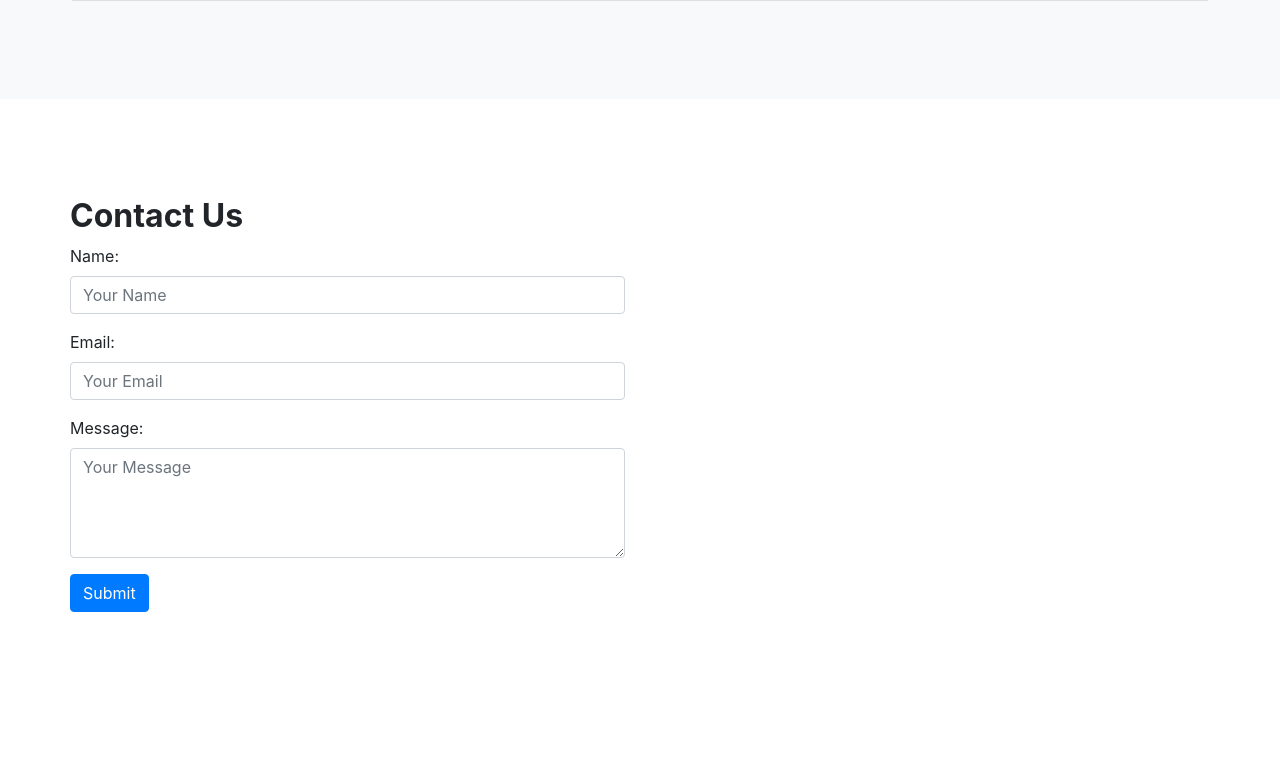
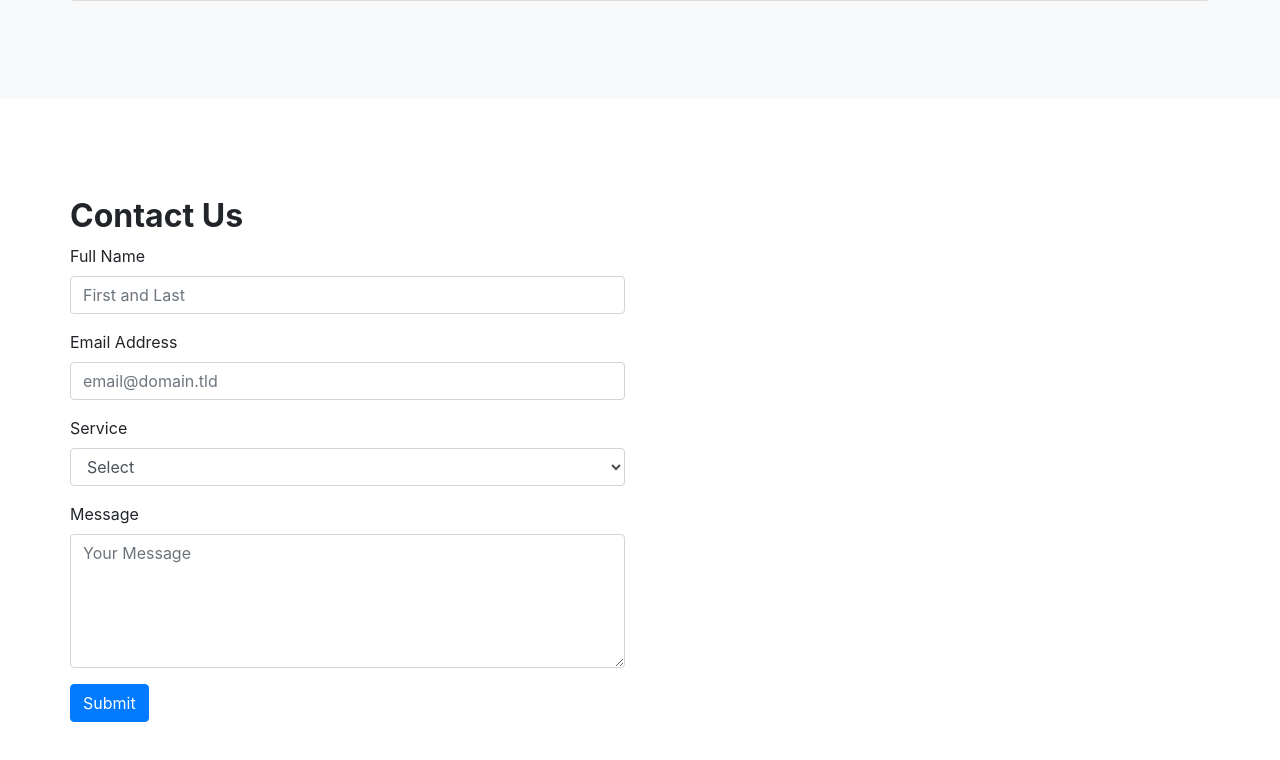
Before and after one commit to team-emiya/team-emiya.github.io, a plain HTML site: page index.html in a window 1280 px wide. Shown: the part 2476-3236 px from the top of the page. Before the commit the page ends 3202 px from the top, so only its background shows below. Drawn offline with nearby package versions, Linux system fonts and the light colour scheme.

Commit message:
Adding in Formspree.io form for basic form to email submissions

```diff
--- a/index.html
+++ b/index.html
@@ -162,24 +162,40 @@
     </section>
 
     <!-- Contact Section -->
+
     <section id="contact" class="py-5 px-5">
         <div class="container">
             <h2 class="display-4">Contact Us</h2>
             <div class="row">
                 <div class="col-md-6">
-                    <form id="contactForm">
+                    <form id="fs-frm" name="department-contact-form" accept-charset="utf-8" action="https://formspree.io/f/xjvqrepo" method="post">
+                        <fieldset id="form-group">
                             <div class="form-group">
-                            <label for="name">Name:</label>
-                            <input type="text" class="form-control" id="name" name="name" placeholder="Your Name" required>
+                                <label for="full-name">Full Name</label>
+                                <input type="text" class="form-control" name="name" id="full-name" placeholder="First and Last" required="">
                             </div>
                             <div class="form-group">
-                            <label for="email">Email:</label>
-                            <input type="email" class="form-control" id="email" name="email" placeholder="Your Email" required>
+                                <label for="email-address">Email Address</label>
+                                <input type="email" class="form-control" name="_replyto" id="email-address" placeholder="email@domain.tld" required="">
                             </div>
                             <div class="form-group">
-                            <label for="message">Message:</label>
-                            <textarea class="form-control" id="message" name="message" rows="4" placeholder="Your Message" required></textarea>
+                                <label for="department">Service</label>
+                                <select name="department" class="form-control" id="department" required="">
+                                    <option value="" selected="" disabled="">Select</option>
+                                    <option value="Networking">Networking</option>
+                                    <option value="Mobile Development">Mobile Development</option>
+                                    <option value="UI/UX Design">UI/UX Design</option>
+                                    <option value="Web Development">Web Development</option>
+                                </select>
                             </div>
+                            <div class="form-group">
+                                <label for="message">Message</label>
+                                <textarea rows="5" class="form-control" name="message" id="message" placeholder="Your Message" ></textarea>
+                            </div>
+
+                          <input type="hidden" class="form-control" name="_subject" id="email-subject" value="Department Contact Form Submission">
+                        </fieldset>
+
                         <button type="submit" class="btn btn-primary">Submit</button>
                       </form>
                     <div id="confirmation-message" class="mt-3 text-success"></div>
@@ -191,23 +207,6 @@
         </div>
     </section>
 
-    <script>
-        document.addEventListener("DOMContentLoaded", function () {
-            const contactForm = document.getElementById("contactForm");
-            const confirmationMessage = document.getElementById("confirmation-message");
-
-            contactForm.addEventListener("submit", function (event) {
-                event.preventDefault(); // Prevent the form from submitting
-
-                // Simulate form submission (replace this with your actual form submission logic)
-                setTimeout(function () {
-                    contactForm.reset(); // Reset the form fields
-                    confirmationMessage.innerText = "Your message has been sent successfully!";
-                }, 1000); // Simulated delay, replace with your server-side logic
-            });
-        });
-    </script>
-
 
     <!-- Bootstrap and FontAwesome JavaScript links -->
     <script src="https://code.jquery.com/jquery-3.5.1.slim.min.js"></script>
--- a/styles.css
+++ b/styles.css
@@ -76,3 +76,5 @@
         transform: translateY(-400%);
     }
 }
+
+/* Formspree Styles */
```
Lines whose indentation alone changed are shown as unchanged.
